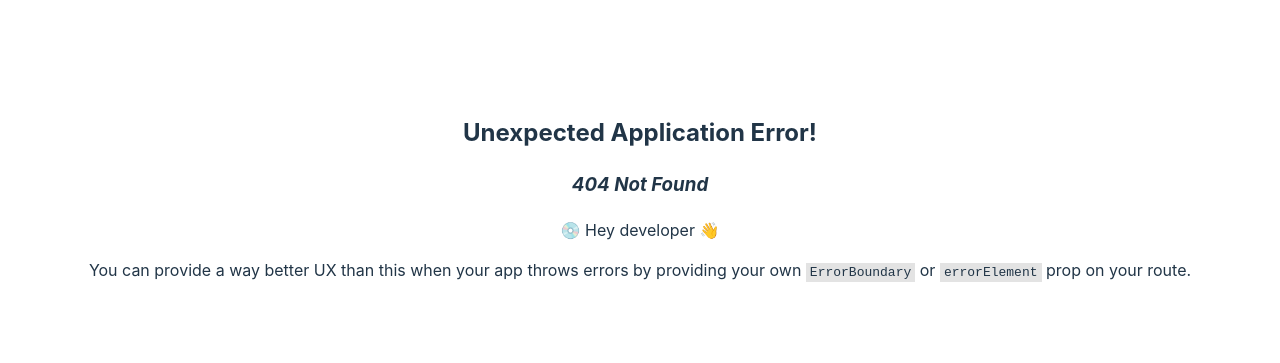
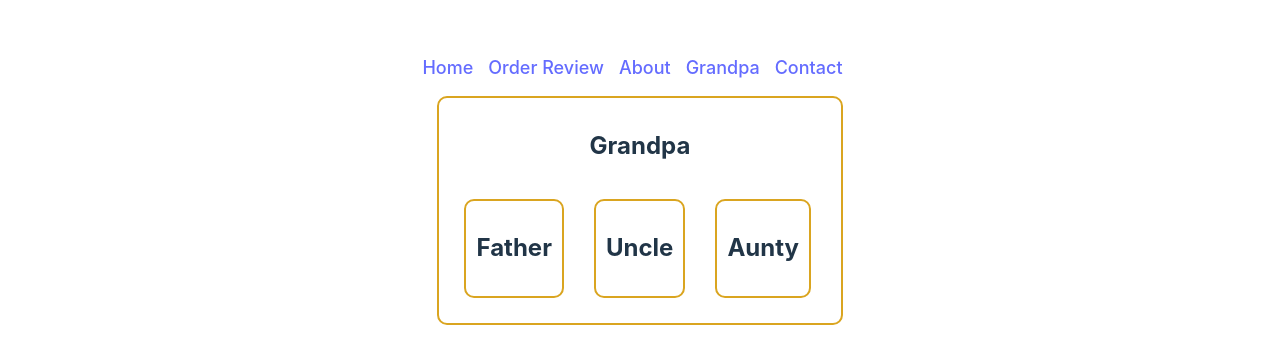
Before and after one commit to mrfhmd7/banglar-tshirt, a React (Vite) app: page /grandpa in a window 1280 px wide. Before the commit this address had no page. Shown: the part 203-566 px from the top of the page. Built offline with nearby package versions, Linux system fonts and the light colour scheme.

Commit message:
grandpa children added

```diff
--- /dev/null
+++ b/src/components/Aunty/Aunty.jsx
@@ -0,0 +1,11 @@
+import React from 'react';
+
+const Aunty = () => {
+     return (
+          <div>
+               <h2>Aunty</h2>
+          </div>
+     );
+};
+
+export default Aunty;
--- /dev/null
+++ b/src/components/Father/Father.jsx
@@ -0,0 +1,11 @@
+import React from 'react';
+
+const Father = () => {
+     return (
+          <div>
+               <h2>Father</h2>
+          </div>
+     );
+};
+
+export default Father;
--- /dev/null
+++ b/src/components/Grandpa/Grandpa.css
@@ -0,0 +1,10 @@
+.grandpa, .grandpa div{
+     border: 2px solid goldenrod;
+     border-radius: 10px;
+     padding: 10px;
+     margin: 15px;
+}
+
+.flex{
+     display: flex;
+}
--- /dev/null
+++ b/src/components/Grandpa/Grandpa.jsx
@@ -0,0 +1,20 @@
+import React from 'react';
+import './Grandpa.css';
+import Father from '../Father/Father';
+import Uncle from '../Uncle/Uncle';
+import Aunty from '../Aunty/Aunty';
+
+const Grandpa = () => {
+     return (
+          <div className='grandpa'>
+               <h2>Grandpa</h2>
+               <section className='flex'>
+                    <Father></Father>
+                    <Uncle></Uncle>
+                    <Aunty></Aunty>
+               </section>
+          </div>
+     );
+};
+
+export default Grandpa;
--- a/src/components/Header/Header.jsx
+++ b/src/components/Header/Header.jsx
@@ -8,6 +8,7 @@ const Header = () => {
               <Link to='/'>Home</Link>
               <Link to='/review'>Order Review</Link>
               <Link to='/about'>About</Link>
+              <Link to='/grandpa'>Grandpa</Link>
               <Link to='/contact'>Contact</Link>
           </nav>
      );
--- /dev/null
+++ b/src/components/Uncle/Uncle.jsx
@@ -0,0 +1,11 @@
+import React from 'react';
+
+const Uncle = () => {
+     return (
+          <div>
+               <h2>Uncle</h2>
+          </div>
+     );
+};
+
+export default Uncle;
```
Also changed, not shown: src/main.jsx (+25 -23 lines).
